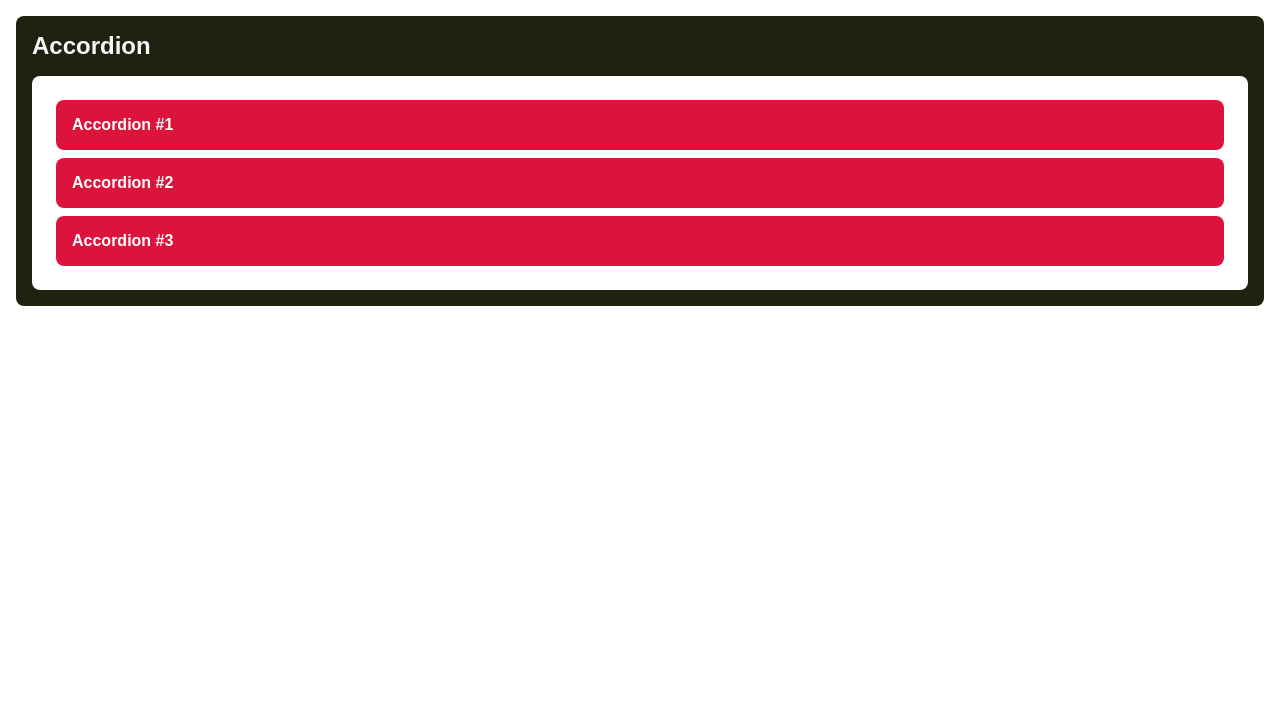
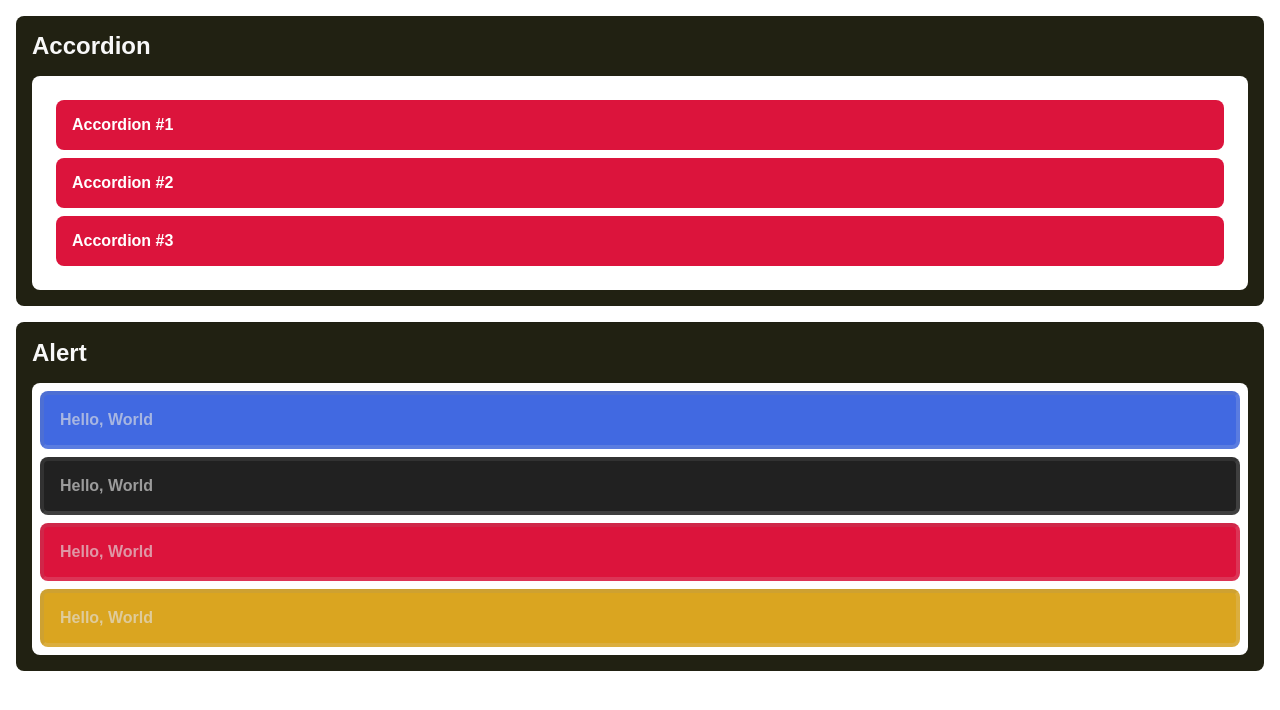
Before and after one commit to PedroMMalheiros/componentesJS, a plain HTML site: page index.html in a window 1280 px wide. Drawn offline with Linux system fonts and the light colour scheme.

Commit message:
Adicionamos um componente de alerta

```diff
--- a/app/index.js
+++ b/app/index.js
@@ -1,4 +1,4 @@
-import { Accordion, Section } from "../components/index.js";
+import { Accordion, Alert, Section } from "../components/index.js";
 
 //propriedades que iremos passar para a função Accordion
 const accordionProps = {
@@ -24,4 +24,15 @@ document.body.append(
     Section({
         title: Accordion.name,
         children: Accordion(accordionProps),
-    }));
+    }),
+    Section({
+title: Alert.name,
+children: [
+    Alert({ text: "Hello, World", color:"blue"}),
+    Alert({ text: "Hello, World", color:"green"}),
+    Alert({ text: "Hello, World", color:"red"}),
+    Alert({ text: "Hello, World", color:"yellow"}),
+    ],
+})
+
+    );
--- /dev/null
+++ b/components/alert.css
@@ -0,0 +1,29 @@
+.alert {
+    --background: #212121;
+padding: 1rem;
+border-radius: 0.5rem;
+border: 0.25rem inset rgba(225, 225, 225, 0.16);
+background: var(--background);
+}
+
+.alert > p {
+font-family: Arial, Helvetica, sans-serif;
+font-weight: 700;
+color: rgba(225, 225, 225, 0.64);
+}
+
+.alert.alert-blue {
+    --background: royalblue;
+}
+
+.alert.alert-red {
+    --background: crimson;
+}
+
+.alert.alert-yellow {
+    --background: goldenrod;
+}
+
+.alert.alert-green {
+    --backgorund: mediumseagreen;
+}
--- /dev/null
+++ b/components/alert.js
@@ -0,0 +1,34 @@
+import { loadCss} from './utils.js'
+
+loadCss('Alert')
+
+/**
+ * cores validas
+ */
+const COLORS = ['blue', 'green', 'red', 'yellow'];
+
+/**
+ *
+ * este componente vai retornar um alert
+ *
+ * @param {{ text: string; color: string}} props
+ */
+
+export function Alert(props){
+const element = document.createElement('div')
+element.classList.add('alert')
+
+//validamos se a cor é vcalida
+if (COLORS.includes(props.color)){
+    element.classList.add(`alert-${props.color}`)
+}
+
+//validamos as cores validas
+
+const text = document.createElement('p')
+text.innerText = props.text
+
+element.append(text)
+
+return element
+}
--- a/components/index.js
+++ b/components/index.js
@@ -1,2 +1,3 @@
 export * from './Accordion.js';
 export * from './section.js';
+export * from './alert.js';
--- a/components/section.css
+++ b/components/section.css
@@ -23,4 +23,7 @@ color: #f8f8f8;
 background: #ffffff;
 padding: 0.5rem;
 border-radius: 0.5rem;
+display: flex;
+flex-direction: column;
+gap: 0.5em;
 }
--- a/components/section.js
+++ b/components/section.js
@@ -25,9 +25,17 @@ const content = document.createElement('div')
 content.classList.add('content')
 
 //inserindo o conteudo passado pelas propriedades como filho
-content.append(props.children)
 
-//insedindo o header e content como filhos do componente
+// ?: é conhecido como "Elvis operator" ou "Ternario"
+// é como um if/else de 1 unica linha
+const children = Array.isArray(props.children)
+? props.children
+:[props.children];
+//... é conhecido como "spread operator"
+// ele pega o array e passa os valores como se estivesse
+// separando seus conteudo por virgula
+content.append(...children);
+//inserindo o header e content como filhos do componente
 section.append(header, content);
 
 
```
